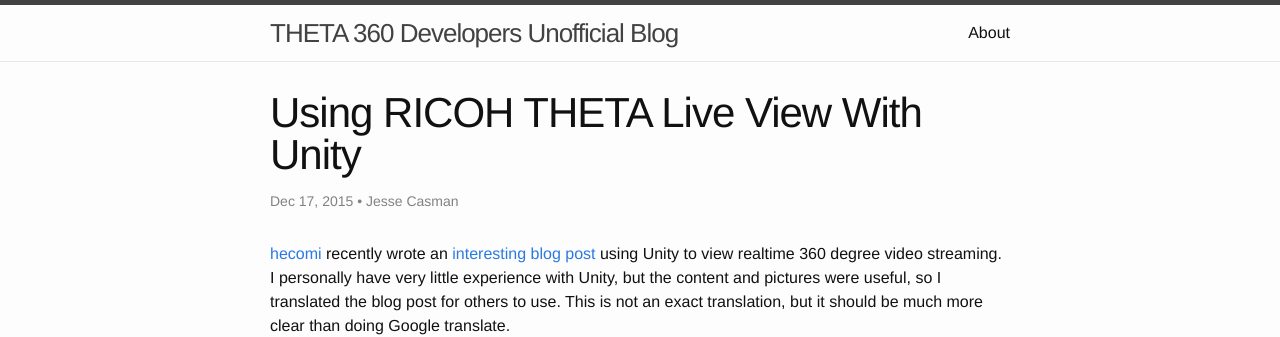
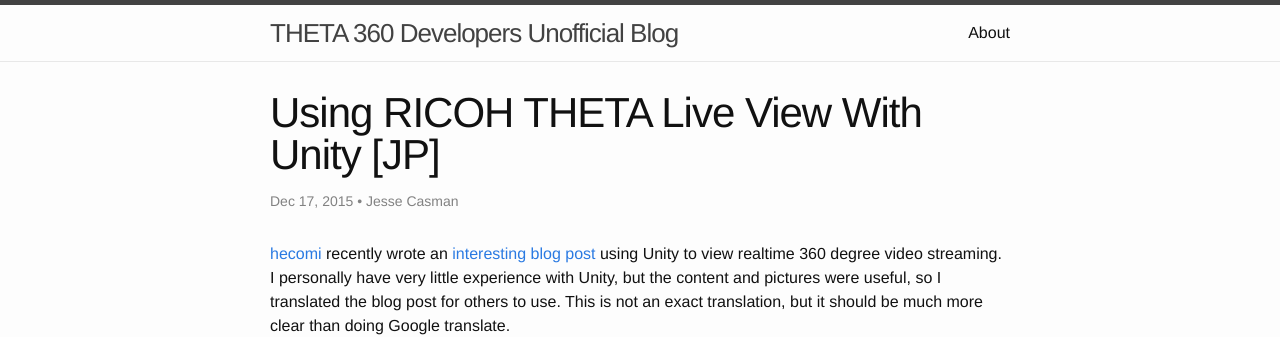
Before and after one commit to theta360developers/blog, a Jekyll site: the page built from _posts/2015-12-17-Using-RICOH-Live-View-With-Unity.md, in a window 1280 px wide and 900 px high. Shown: the top 337 px of the window. Built offline with Jekyll 4.4.1, drawn with Linux system fonts in a browser that asks for light colours.

```diff
--- a/_posts/2015-12-17-Using-RICOH-Live-View-With-Unity.md
+++ b/_posts/2015-12-17-Using-RICOH-Live-View-With-Unity.md
@@ -1,6 +1,6 @@
 ---
 layout: post
-title:  "Using RICOH THETA Live View With Unity"
+title:  "Using RICOH THETA Live View With Unity [JP]"
 date:   2015-12-17
 author: "Jesse Casman"
 categories: Unity
@@ -37,7 +37,7 @@ Making a sphere with good UV setting
 
 Working with Maya LT, the UV comes out like this, if you make a normal sphere.
 
-![Maya LT UV Mapping](/blog/img/2015-12/dual-fish-eye.jpg)
+![Maya LT UV Mapping](/blog/img/2015-12/MayaLT-UV-mapping.png)
 
 It would look like below, if you make a plane with the UV.
 
```
Also changed, not shown: img/2015-12/MayaLT-UV-mapping.png (added).
